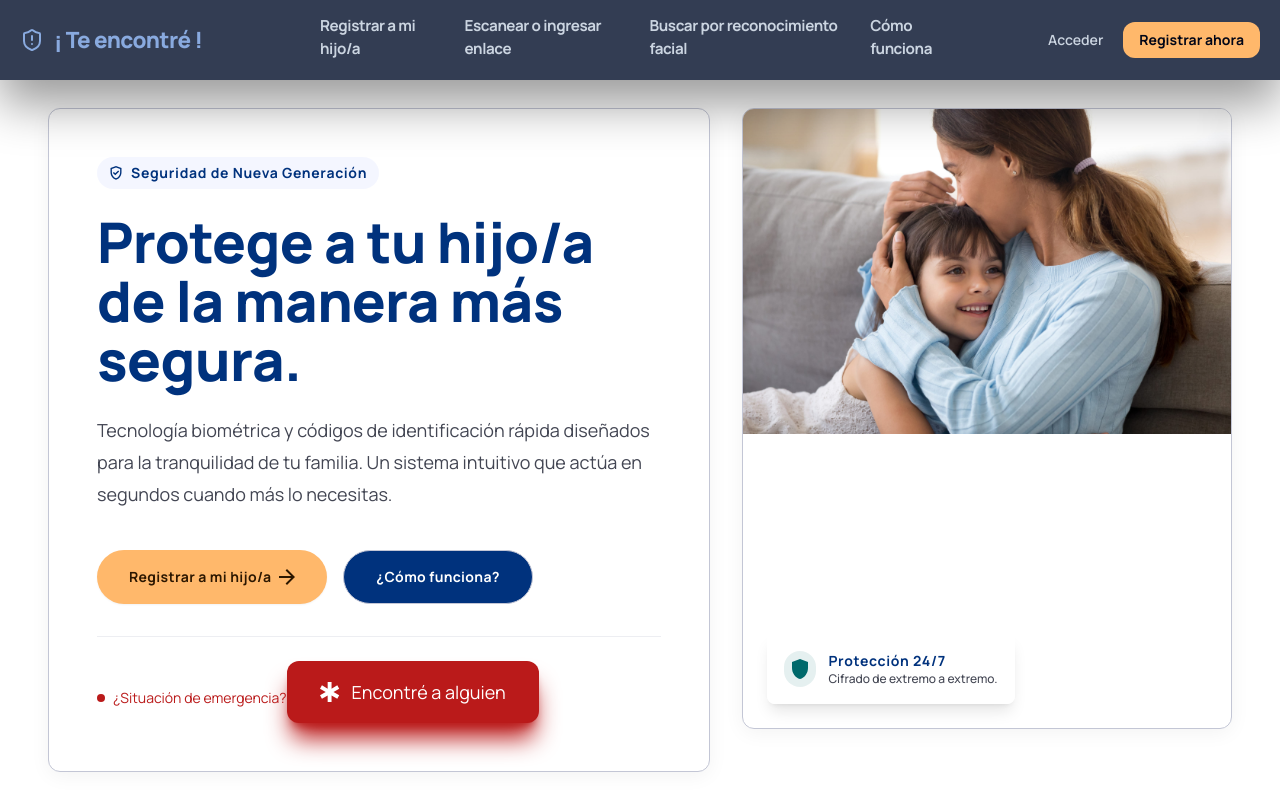
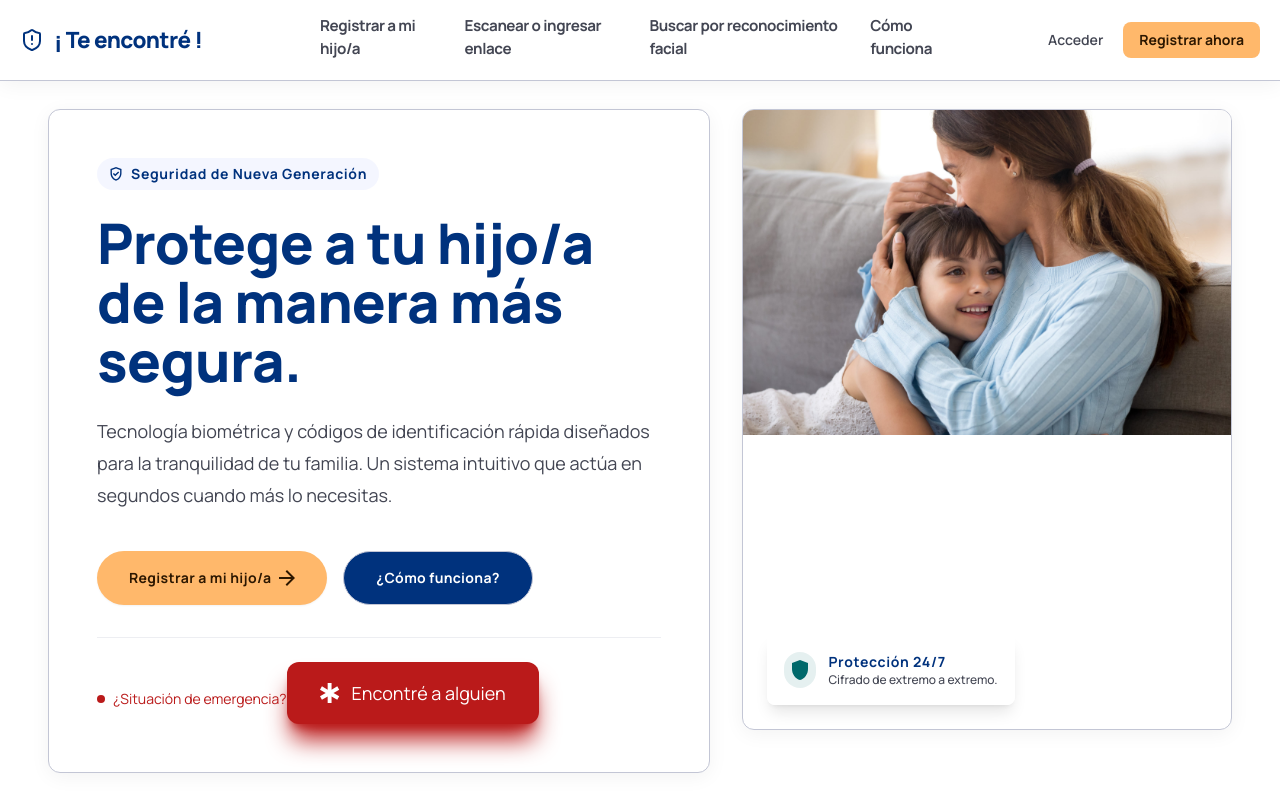
Before and after one commit to U23205221-S/Te-encontre, a React (Vite) app in the folder frontend-react/: page / in a window 1280 px wide. Shown: the top 800 px of the page. Built offline with nearby package versions, Linux system fonts and the light colour scheme.

Commit message:
feat: redesign header

```diff
--- a/frontend-react/src/components/Header.jsx
+++ b/frontend-react/src/components/Header.jsx
@@ -47,11 +47,11 @@ const Header = ({ sessionUser, onLogout }) => {
   };
 
   return (
-    <header className="sticky top-0 z-50 bg-brand-900/80 text-slate-100 shadow-[0_24px_48px_rgba(0,0,0,0.4)] backdrop-blur-xl">
+    <header className="sticky top-0 z-50 border-b border-surface-border bg-white/95 text-text-primary shadow-card backdrop-blur-xl">
       <div className="ui-header-height relative flex w-full items-center px-3 md:px-4 lg:px-5">
         <Link to="/" className="inline-flex h-10 items-center gap-2.5 transition-opacity hover:opacity-90" aria-label="Inicio CodeQR Alerta">
-          <ShieldAlert size={24} className="text-brand-200" aria-hidden="true" />
-          <span className="inline-flex items-baseline gap-1 text-xl font-extrabold tracking-tight text-brand-200 md:text-[1.4rem] md:leading-none">
+          <ShieldAlert size={24} className="text-brand-500" aria-hidden="true" />
+          <span className="inline-flex items-baseline gap-1 text-xl font-extrabold tracking-tight text-brand-500 md:text-[1.4rem] md:leading-none">
             ¡ Te encontré !
           </span>
         </Link>
@@ -71,9 +71,9 @@ const Header = ({ sessionUser, onLogout }) => {
                     to={item.to}
                     className={`inline-flex items-center border-b-2 pb-1 text-[0.95rem] transition-colors duration-300 ${
                       isActive
-                        ? 'border-accent-300 text-accent-300'
-                        : 'border-transparent text-slate-300 hover:text-brand-200'
-                    }`}
+                        ? 'border-accent-500 text-accent-700'
+                        : 'border-transparent text-text-body hover:text-brand-500'
+                     }`}
                     aria-current={isActive ? 'page' : undefined}
                   >
                     {item.label}
@@ -88,13 +88,13 @@ const Header = ({ sessionUser, onLogout }) => {
           <div className="hidden items-center gap-3 md:flex">
             {isLoggedIn ? (
               <>
-                <span className="inline-flex items-center rounded-full border border-brand-200/20 bg-surface-soft px-3 py-1 text-xs font-semibold text-slate-200">
+                <span className="inline-flex items-center rounded-pill border border-surface-border bg-surface-soft px-3 py-1 text-xs font-semibold text-text-body">
                   {sessionUser.fullName}
                 </span>
                 <button
                   type="button"
                   onClick={onLogout}
-                  className="inline-flex items-center rounded-lg border border-brand-200/20 bg-surface-soft px-4 py-2 text-sm font-semibold text-slate-200 hover:bg-brand-800"
+                  className="inline-flex items-center rounded-module border border-surface-border bg-surface-soft px-4 py-2 text-sm font-semibold text-text-body hover:bg-surface-muted"
                   aria-label="Cerrar sesión"
                 >
                   Cerrar sesión
@@ -104,14 +104,14 @@ const Header = ({ sessionUser, onLogout }) => {
               <>
                 <Link
                   to="/login"
-                  className="inline-flex items-center px-2 py-2 text-sm font-semibold text-slate-300 hover:text-slate-100"
+                  className="inline-flex items-center px-2 py-2 text-sm font-semibold text-text-body hover:text-brand-500"
                   aria-label="Acceder a una cuenta"
                 >
                   Acceder
                 </Link>
                 <Link
                   to="/registro"
-                  className="inline-flex items-center rounded-xl bg-accent-500 px-4 py-2 text-sm font-bold text-slate-950 hover:bg-accent-400"
+                  className="inline-flex items-center rounded-module bg-accent-500 px-4 py-2 text-sm font-bold text-accent-800 hover:bg-accent-600"
                   aria-label="Registrar una cuenta"
                 >
                   Registrar ahora
@@ -122,7 +122,7 @@ const Header = ({ sessionUser, onLogout }) => {
 
           <button
             type="button"
-            className="inline-flex items-center justify-center rounded-lg border border-brand-200/20 bg-surface-soft p-2 text-slate-100 transition-colors hover:bg-brand-800 md:hidden"
+            className="inline-flex items-center justify-center rounded-module border border-surface-border bg-surface-soft p-2 text-brand-500 transition-colors hover:bg-surface-muted md:hidden"
             onClick={toggleMenu}
             aria-label={isMenuOpen ? 'Cerrar menú de navegación' : 'Abrir menú de navegación'}
             aria-expanded={isMenuOpen}
@@ -136,7 +136,7 @@ const Header = ({ sessionUser, onLogout }) => {
       <nav
         id="main-navigation"
         aria-label="Accesos rápidos"
-        className={`overflow-hidden border-t border-brand-200/15 bg-brand-900/95 transition-all duration-300 ease-out md:hidden ${
+        className={`overflow-hidden border-t border-surface-border bg-white transition-all duration-300 ease-out md:hidden ${
           isMenuOpen ? 'max-h-96 translate-y-0 opacity-100' : 'max-h-0 -translate-y-2 opacity-0'
         }`}
       >
@@ -152,9 +152,9 @@ const Header = ({ sessionUser, onLogout }) => {
                     onClick={() => setIsMenuOpen(false)}
                     className={`inline-flex w-full items-center rounded-lg border px-3 py-2 text-sm font-semibold transition-colors ${
                       isActive
-                        ? 'border-accent-400 bg-accent-500 text-slate-950 shadow-sm'
-                        : 'border-brand-200/15 bg-surface-soft text-slate-200 hover:border-brand-200/30 hover:bg-brand-800 hover:text-slate-100'
-                    }`}
+                        ? 'border-accent-500 bg-accent-500 text-accent-800 shadow-sm'
+                        : 'border-surface-border bg-surface-soft text-text-body hover:bg-surface-muted hover:text-brand-500'
+                     }`}
                     aria-current={isActive ? 'page' : undefined}
                   >
                     {item.label}
@@ -164,10 +164,10 @@ const Header = ({ sessionUser, onLogout }) => {
             })}
           </ul>
 
-          <div className="mt-4 grid grid-cols-1 gap-2 border-t border-brand-200/15 pt-4">
+          <div className="mt-4 grid grid-cols-1 gap-2 border-t border-surface-border pt-4">
             {isLoggedIn ? (
               <>
-                <p className="rounded-lg border border-brand-200/20 bg-surface-soft px-3 py-2 text-sm font-semibold text-slate-200">
+                <p className="rounded-module border border-surface-border bg-surface-soft px-3 py-2 text-sm font-semibold text-text-body">
                   Sesión iniciada: {sessionUser.fullName}
                 </p>
                 <button
@@ -176,7 +176,7 @@ const Header = ({ sessionUser, onLogout }) => {
                     onLogout();
                     setIsMenuOpen(false);
                   }}
-                  className="inline-flex w-full items-center justify-center rounded-xl border border-brand-200/20 bg-surface-soft px-4 py-3 text-sm font-semibold text-slate-200 hover:bg-brand-800"
+                  className="inline-flex w-full items-center justify-center rounded-module border border-surface-border bg-surface-soft px-4 py-3 text-sm font-semibold text-text-body hover:bg-surface-muted"
                   aria-label="Cerrar sesión"
                 >
                   Cerrar sesión
@@ -187,7 +187,7 @@ const Header = ({ sessionUser, onLogout }) => {
                 <Link
                   to="/login"
                   onClick={() => setIsMenuOpen(false)}
-                  className="inline-flex w-full items-center justify-center rounded-xl border border-brand-200/20 bg-surface-soft px-4 py-3 text-sm font-semibold text-slate-200 hover:bg-brand-800"
+                  className="inline-flex w-full items-center justify-center rounded-module border border-surface-border bg-surface-soft px-4 py-3 text-sm font-semibold text-text-body hover:bg-surface-muted"
                   aria-label="Acceder a una cuenta"
                 >
                   Acceder
@@ -195,7 +195,7 @@ const Header = ({ sessionUser, onLogout }) => {
                 <Link
                   to="/registro"
                   onClick={() => setIsMenuOpen(false)}
-                  className="inline-flex w-full items-center justify-center rounded-xl bg-accent-500 px-4 py-3 text-sm font-bold text-slate-950 hover:bg-accent-400"
+                  className="inline-flex w-full items-center justify-center rounded-module bg-accent-500 px-4 py-3 text-sm font-bold text-accent-800 hover:bg-accent-600"
                   aria-label="Registrar una cuenta"
                 >
                   Registrar ahora
```
